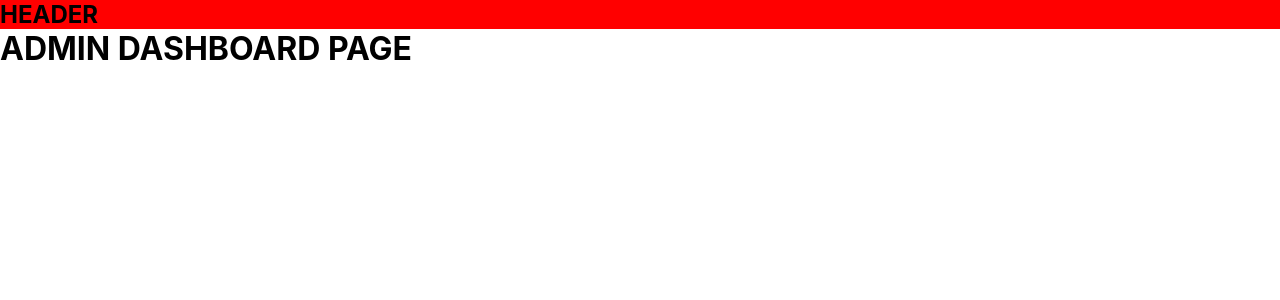
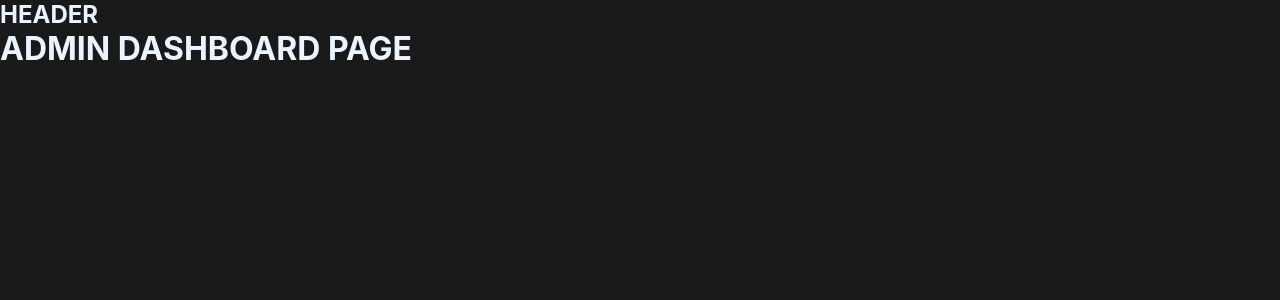
Before and after one commit to DhanushSaiCoder/Project-Iris, a React (Create React App) app in the folder frontend/: page /admin in a window 1280 px wide. Shown: the top 300 px of the page. Built offline with nearby package versions, Linux system fonts and the light colour scheme.

Commit message:
Refactor Header component to use CSS variable for background color and import variables in App.js

```diff
--- a/frontend/src/App.css
+++ b/frontend/src/App.css
@@ -3,3 +3,7 @@
   margin: 0;
   box-sizing: border-box;
 }
+body{
+  background-color: var(--color-background);
+  color: var(--color-text-primary);
+}
--- a/frontend/src/App.js
+++ b/frontend/src/App.js
@@ -14,6 +14,7 @@ import SettingsPage from './pages/SettingsPage.jsx';
 import UserMonitoringPage from './pages/UserMonitoringPage.jsx';
 import Header from './components/Header/Header';
 import './App.css';
+import "./styles/variables.css"
 
 import { MobileGuard } from './utils/MobileGuard';
 
--- a/frontend/src/components/Header/Header.module.css
+++ b/frontend/src/components/Header/Header.module.css
@@ -1,3 +1,3 @@
 .Header{
-    background-color: red;
+    background-color: var(--color-background);
 }
```
